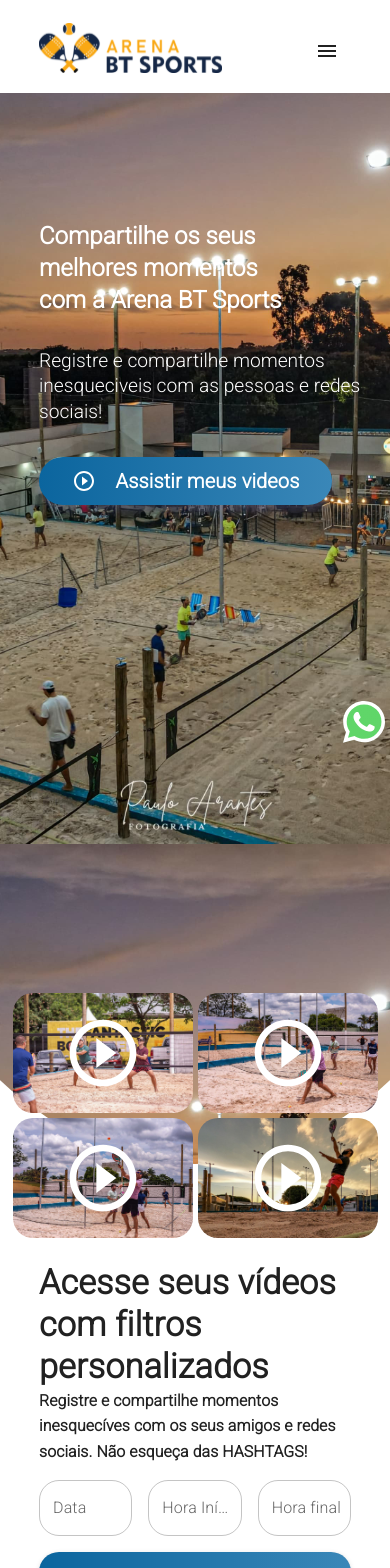
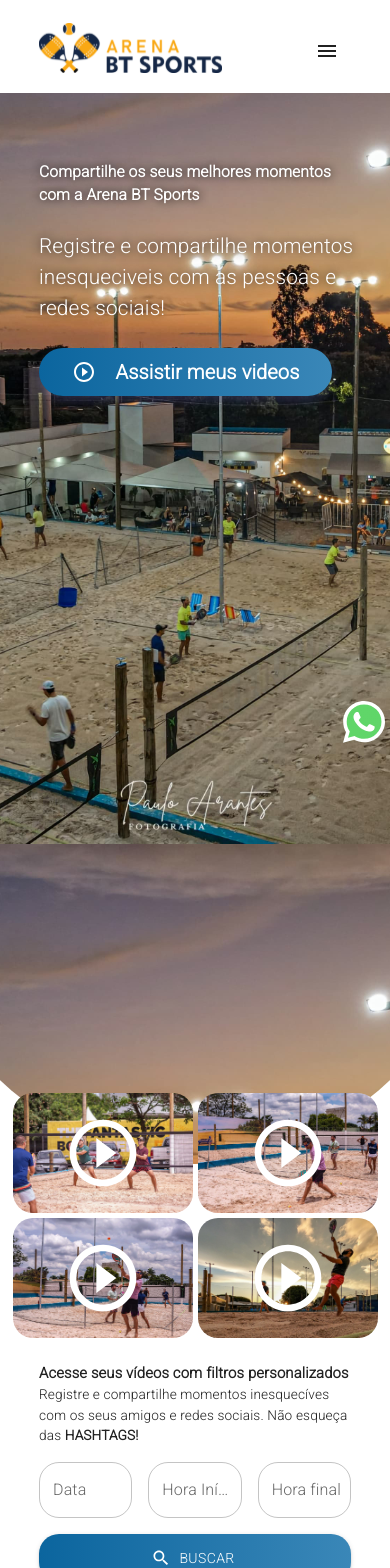
Before and after one commit to Nobrinho/olhaissomeu, a React (Create React App) app: page / in a window 390 px wide. Shown: the top 1568 px of the page. Built offline with nearby package versions, Linux system fonts and the light colour scheme; no server answers.

Commit message:
fix: font sizes

```diff
--- a/src/App.css
+++ b/src/App.css
@@ -98,9 +98,25 @@
 }
 
 .header-text {
-  height: 900px;
+  height: 1000px;
   width: 100vw;
   padding: 0 10%;
+}
+
+.typografia {
+  padding-top: 8vh;
+  color: #ffffff;
+  text-shadow: 0px 0px 10px rgba(0, 0, 0, 0.9);
+  font-weight: bold !important;
+  text-align: left;
+  font-size: 4vw !important;
+}
+
+.phrase {
+  width: 350px;
+  text-shadow: 0px 0px 10px rgba(0, 0, 0, 0.9);
+  font-size: 1.3rem;
+  font-weight: normal !important;
 }
 
 .box-reel {
@@ -196,11 +212,46 @@
   padding: 20px 0 0 0;
 }
 
+.navigation-box {
+  display: flex;
+  width: 100vw;
+  justify-content: center;
+  align-items: center;
+  height: 100px;
+}
+
+.filter-text-title {
+  font-size: 3.5vw;
+  font-weight: bold;
+}
+.filter-text-subtitle {
+  font-size: 1.5vw;
+}
+.filter-text-hashtag {
+  font-size: 1.5vw;
+  font-weight: bold;
+}
+
+
+
+@media (max-width: 768px) {
+  .filter-text-title {
+    font-size: 3.8vw;
+    font-weight: bold;
+  }
+  .filter-text-subtitle {
+    font-size: 3.5vw;
+  }
+  .filter-text-hashtag {
+    font-size: 3.5vw;
+    font-weight: bold;
+  }
+}
+
 @media (max-width: 1100px) {
   .desktopMenu {
     display: none;
   }
-
   .reel {
     width: 180px;
     border-radius: 20px;
@@ -225,13 +276,7 @@
   }
 }
 
-.navigation-box {
-  display: flex;
-  width: 100vw;
-  justify-content: center;
-  align-items: center;
-  height: 100px;
-}
+
 
 @media (min-width: 1100px) {
   .hamburguer {
@@ -260,11 +305,54 @@
   }
 }
 
+@media (min-width: 1440px) {
+  .reel {
+    width: 250px;
+    border-radius: 20px;
+  }
+}
+
+@media (min-width: 1920px) {
+  .reel {
+    width: 250px;
+    border-radius: 20px;
+  }
+
+  .background {
+    height: 1000px; /* Ajuste conforme necessário */
+    clip-path: ellipse(100% 60% at 50% 40%); /* Ajuste conforme necessário */
+  }
+
+  .header-text {
+    height: 800px; /* Ajuste conforme necessário */
+    width: 100vw;
+    padding: 0 15%; /* Ajuste conforme necessário */
+  }
+
+  .typografia {
+    padding-top: 8vh;
+    color: #ffffff;
+    text-shadow: 0px 0px 10px rgba(0, 0, 0, 0.9);
+    font-weight: bold !important;
+    text-align: left;
+    font-size: 3vw !important;
+  }
+}
+
+
 @media (min-width: 3000px) {
   .header-text {
     height: 900px; /* Ajuste conforme necessário */
     width: 100vw;
     padding: 0 15%; /* Ajuste conforme necessário */
+  }
+  .typografia {
+    padding-top: 8vh;
+    color: #ffffff;
+    text-shadow: 0px 0px 10px rgba(0, 0, 0, 0.9);
+    font-weight: bold !important;
+    text-align: left;
+    font-size: 3vw !important;
   }
 
   .background {
--- a/src/layout/content/galery/index.tsx
+++ b/src/layout/content/galery/index.tsx
@@ -273,16 +273,11 @@ const Galery = () => {
       <div className="slider">
         <div>
           <div className='header-text'>
-            <Typography variant="h5" sx={{ color: 'white', fontWeight: 'bold', textAlign: 'left', paddingTop: '15vh' }}>
+            <Typography className='typografia'>
               Compartilhe os seus melhores momentos <br /> com a Arena BT Sports
               <br />
               <br />
-              <p style={{
-                width: '350px',
-                textShadow: '0px 0px 10px rgba(0, 0, 0, 0.9)',
-                fontSize: '1.2rem',
-                fontWeight: 'normal',
-              }}>Registre e compartilhe momentos inesqueciveis com as pessoas e redes sociais!</p>
+              <p className='phrase'>Registre e compartilhe momentos inesqueciveis com as pessoas e redes sociais!</p>
               <br />
               <button onClick={() => { scrollToTarget() }} style={{ display: 'flex', alignItems: 'center', width: '293px' }} className='button'>
                 <PlayCircleOutlineIcon sx={{ color: 'white', marginRight: '20px' }} />
@@ -307,9 +302,9 @@ const Galery = () => {
       <div className="searchBar" id="galleryTarget">
         <Grid container spacing={2}>
           <Grid item xs={12}>
-            <Item>
-              <Typography variant="h4" sx={{ fontWeight: 'bold' }}>Acesse seus vídeos com filtros personalizados</Typography>
-              <Typography variant="h6" sx={{ fontWeight: 'bold', fontSize: '0.99rem' }}>Registre e compartilhe momentos inesquecíves com os seus amigos e redes sociais. Não esqueça das <span style={{ fontWeight: '1000' }}> HASHTAGS!</span></Typography>
+            <Item className='filter-text'>
+              <p className='filter-text-title'>Acesse seus vídeos com filtros personalizados</p>
+              <p className='filter-text-subtitle'>Registre e compartilhe momentos inesquecíves com os seus amigos e redes sociais. Não esqueça das <span className='filter-text-hashtag'>HASHTAGS!</span></p>
             </Item>
           </Grid>
           <Grid item xs={12}>
```
